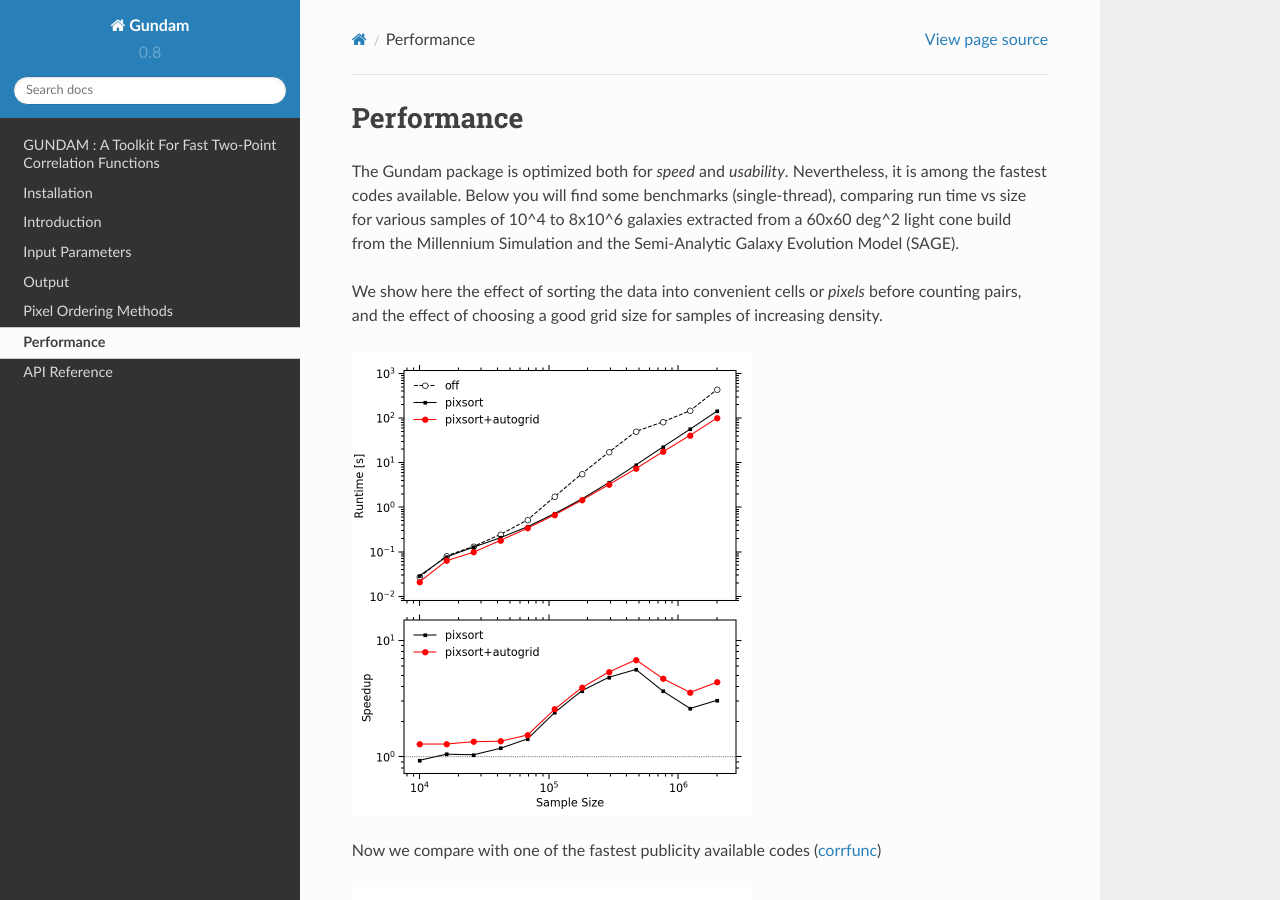
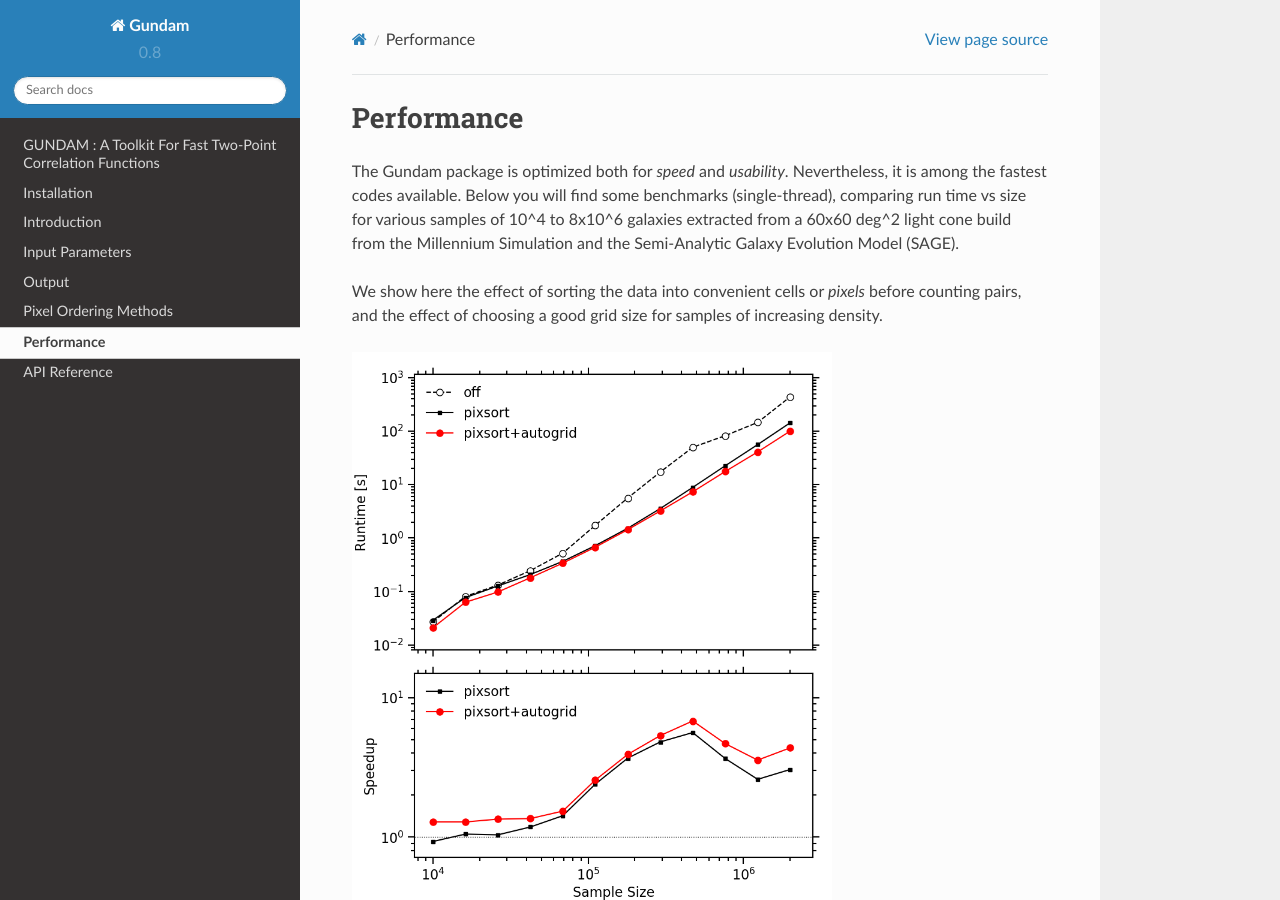
Before and after one commit to lincc-frameworks-mask-incubator/gundam, a Sphinx documentation site: the page built from docs/performance.rst, in a window 1280 px wide and 900 px high. Built offline with Sphinx 7.4.7 and the Read the Docs theme 2.0.0, drawn with Linux system fonts in a browser that asks for light colours.

Commit message:
update to v0.8

```diff
--- a/docs/performance.rst
+++ b/docs/performance.rst
@@ -15,14 +15,14 @@ before counting pairs, and the effect of choosing a good grid size for samples
 of increasing density.
 
 .. image:: bench_rppiA_plot2.png
-    :scale: 50%
+    :scale: 60%
     :alt: DD(rp,pi) performance2
 
 Now we compare with one of the fastest publicity available codes
 (`corrfunc <https://github.com/manodeep/Corrfunc/>`_)
 
 .. image:: bench_rppiA_plot1.png
-    :scale: 50%
+    :scale: 60%
     :alt: DD(rp,pi) performance1
 
 The equipment employed for testing is based in a four core i7-3770K 3.5GHz CPU
```
